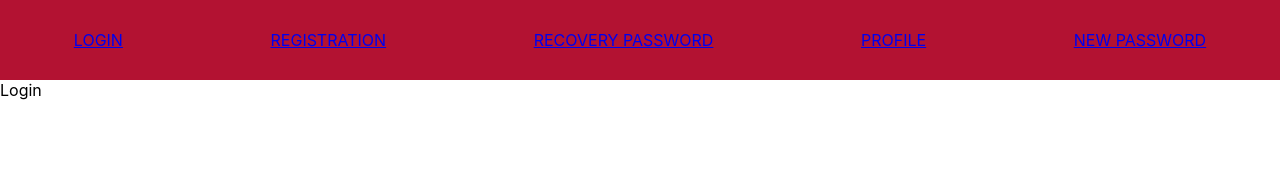
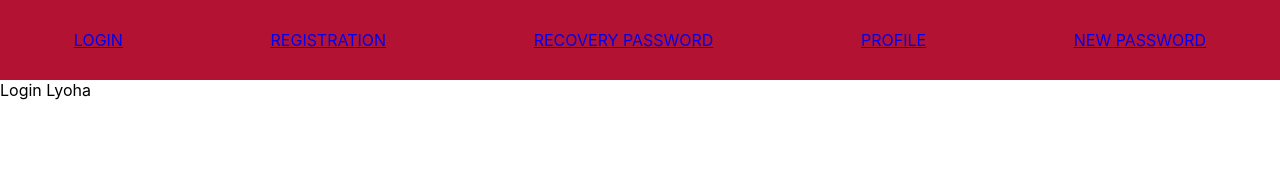
Before and after one commit to NikolayZhulin/cards, a React (Create React App) app: page /#/login in a window 1280 px wide. Shown: the top 170 px of the page. Built offline with nearby package versions, Linux system fonts and the light colour scheme.

Commit message:
feat: add login page

```diff
--- a/src/features/login/login.tsx
+++ b/src/features/login/login.tsx
@@ -1,5 +1,5 @@
 import React from 'react'
 
 export const Login = () => {
-  return <div>Login</div>
+  return <div>Login Lyoha</div>
 }
```
